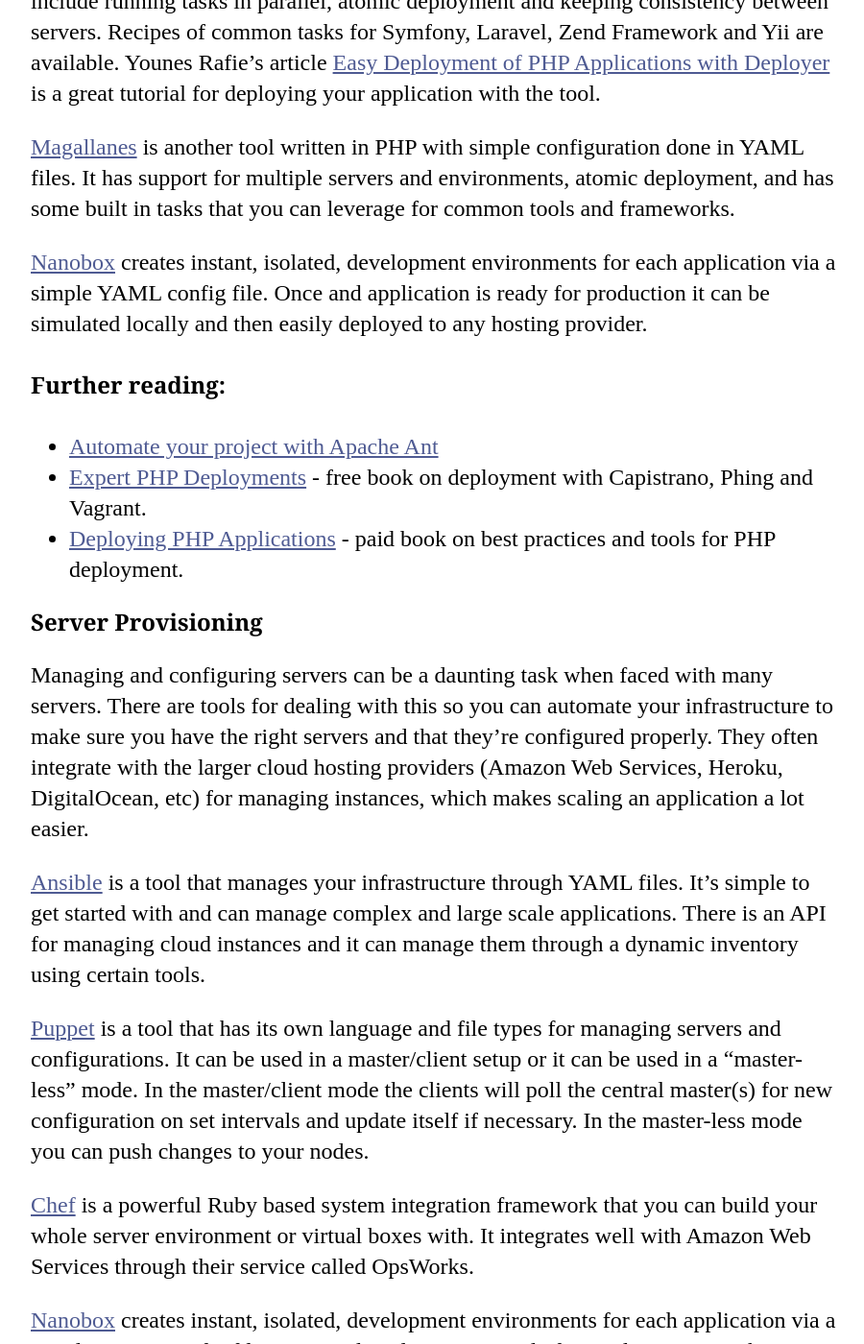
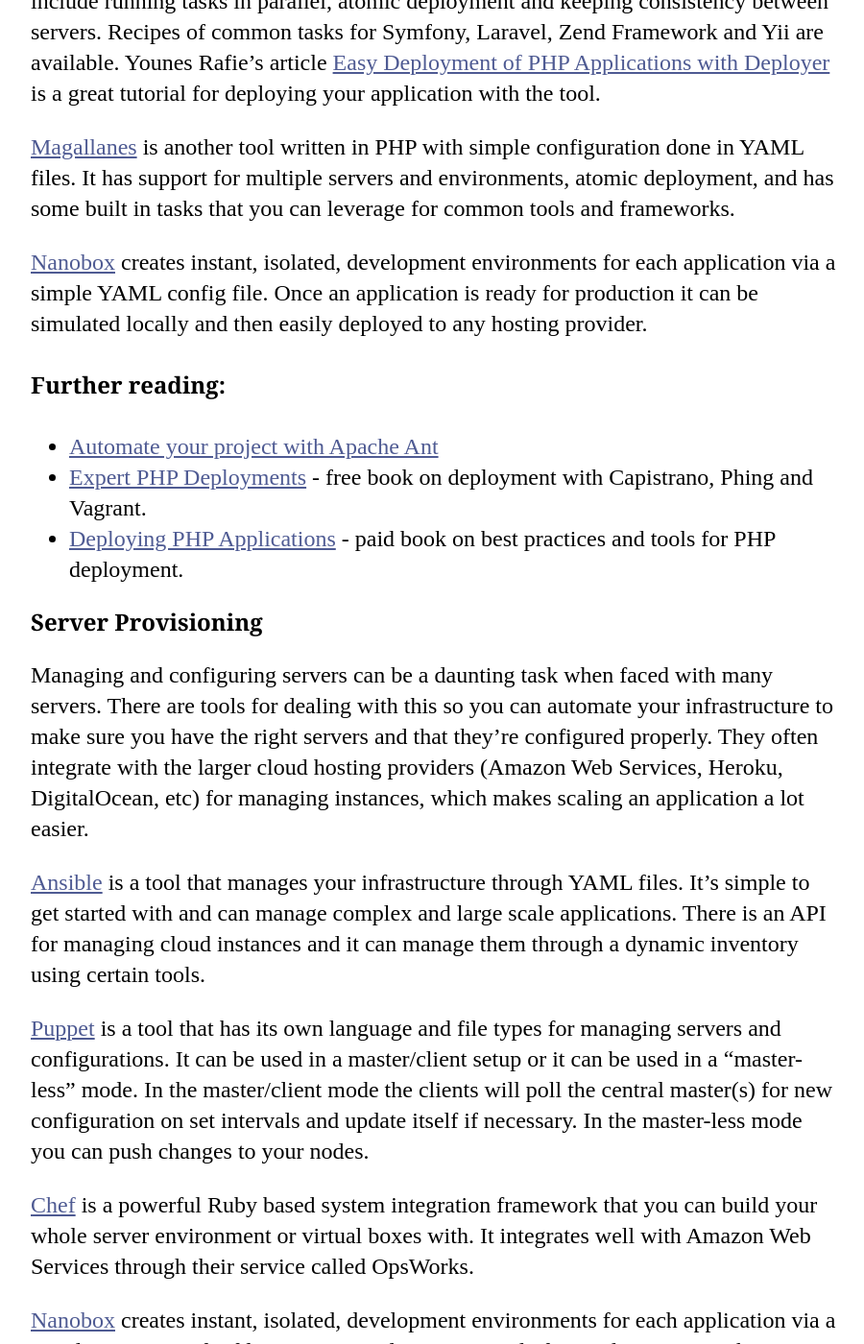
Before and after one commit to codeguy/php-the-right-way, a Jekyll site: the page built from _posts/12-05-01-Building-your-Application.md, in a window 1280 px wide and 1400 px high, scrolled down 2704 px. Shown: the whole window at 96% size, without its empty margins (188-1088 px from the left). Built offline with Jekyll 4.4.1, drawn with Linux system fonts in a browser that asks for light colours; our own code applies the rules of GitHub Pages for plain Markdown files; some of the changed text lies outside the part shown.

Commit message:
fixed typo

```diff
--- a/_posts/12-05-01-Building-your-Application.md
+++ b/_posts/12-05-01-Building-your-Application.md
@@ -36,7 +36,7 @@ There are many open source tools available to help you with build automation and
 
 [Magallanes] is another tool written in PHP with simple configuration done in YAML files. It has support for multiple servers and environments, atomic deployment, and has some built in tasks that you can leverage for common tools and frameworks.
 
-[Nanobox] creates instant, isolated, development environments for each application via a simple YAML config file. Once and application is ready for production it can be simulated locally and then easily deployed to any hosting provider.
+[Nanobox] creates instant, isolated, development environments for each application via a simple YAML config file. Once an application is ready for production it can be simulated locally and then easily deployed to any hosting provider.
 
 #### Further reading:
 
@@ -54,7 +54,7 @@ Managing and configuring servers can be a daunting task when faced with many ser
 
 [Chef] is a powerful Ruby based system integration framework that you can build your whole server environment or virtual boxes with. It integrates well with Amazon Web Services through their service called OpsWorks.
 
-[Nanobox] creates instant, isolated, development environments for each application via a simple YAML config file. Once and application is ready for production it can be simulated locally and then easily deployed to any hosting provider.
+[Nanobox] creates instant, isolated, development environments for each application via a simple YAML config file. Once an application is ready for production it can be simulated locally and then easily deployed to any hosting provider.
 
 #### Further reading:
 
```
